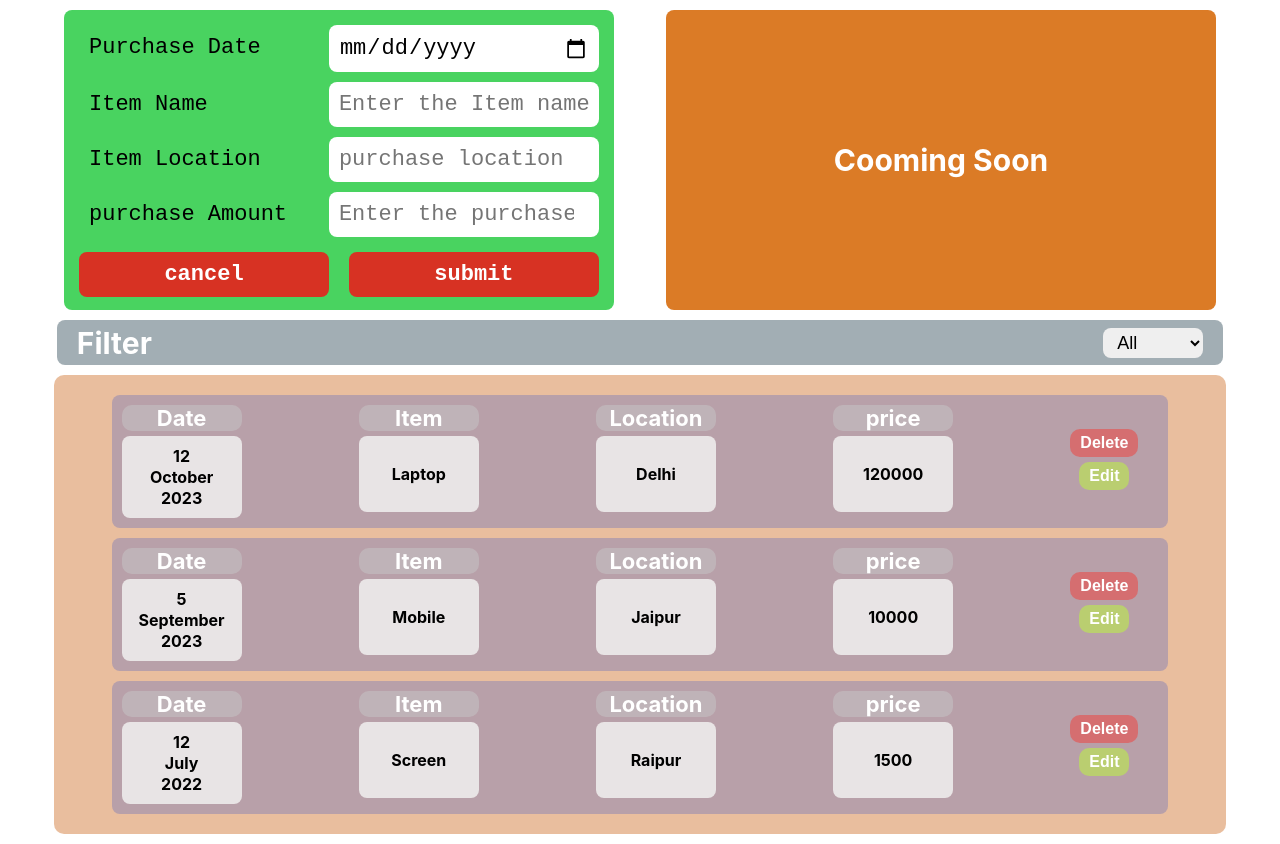
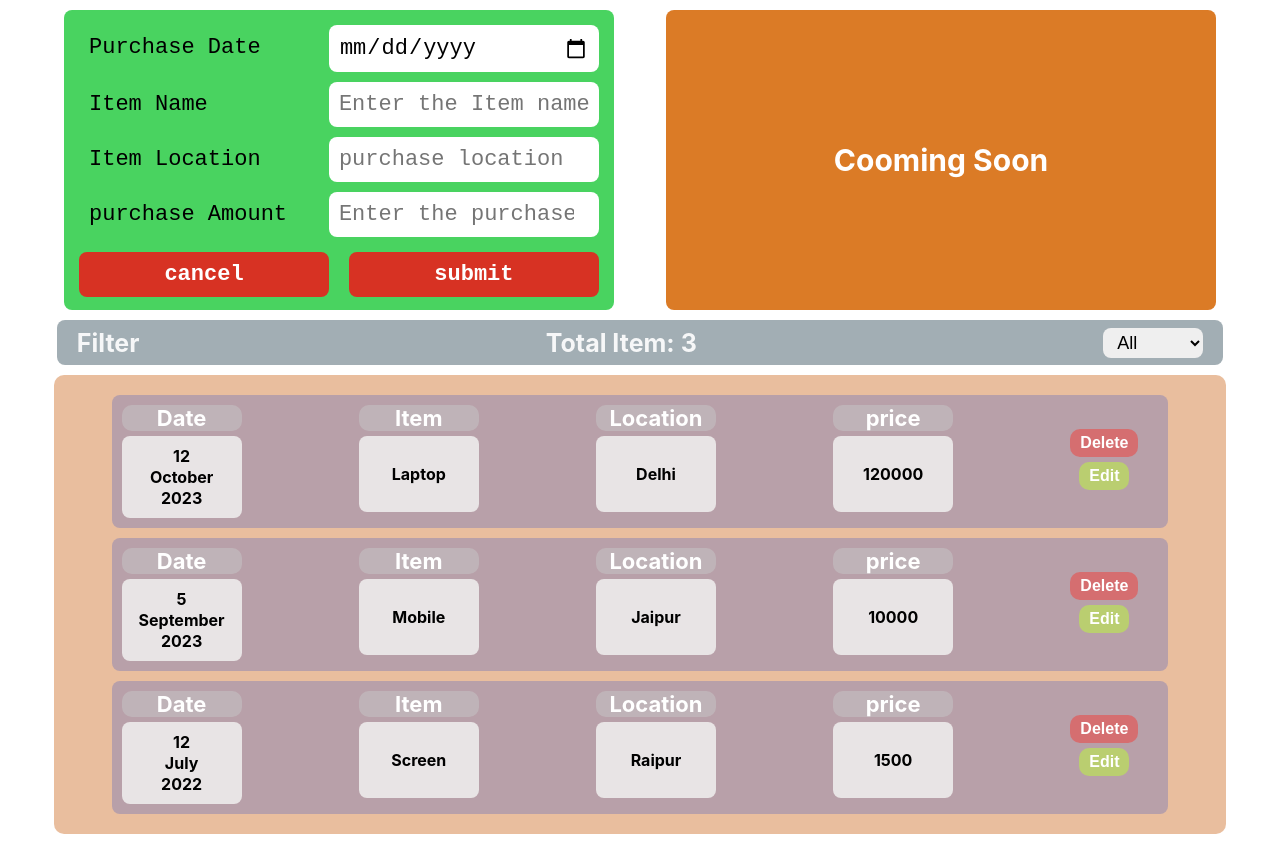
Before and after one commit to YAMITRAO/practicingProject, a React (Create React App) app: page / in a window 1280 px wide. Built offline with nearby package versions, Linux system fonts and the light colour scheme.

Commit message:
key bug fixed via random value generation

```diff
--- a/src/App.js
+++ b/src/App.js
@@ -48,16 +48,13 @@ function App() {
   }
   }
 
-
-
-
   return (
     <>
     <ExpenseForm importedDataFromExpenseForm={importedData}/>
-      <ExpenseFilter importDataFromExpenseFilter ={impoterdFromExpenseFilter}/>
+      <ExpenseFilter dataLength={updatedData.length} importDataFromExpenseFilter ={impoterdFromExpenseFilter}/>
     <div className='mainContainer'>
     {   updatedData.map( (value, index ) => {
-        return (<Expense key={index} itemData = {value} />)
+        return (<Expense key={Math.random()*0.234 + Math.random()} itemData = {value} />)
     })}
     </div>
     </>
--- a/src/component/ExpenseFilter/ExpenseFilter.css
+++ b/src/component/ExpenseFilter/ExpenseFilter.css
@@ -1,7 +1,7 @@
 
 .expenseFilter{
-    color: white;
-    font-size: 30px;
+    color: rgba(255, 255, 255, 0.9);
+    font-size: 25px;
     font-weight: bold;
     text-align: right;
     width: 88%;
--- a/src/component/ExpenseFilter/ExpenseFilter.js
+++ b/src/component/ExpenseFilter/ExpenseFilter.js
@@ -12,6 +12,7 @@ const ExpenseFilter =( props) => {
     return(
         <div className="expenseFilter">
             <div>Filter</div>
+            <div>Total Item: {props.dataLength}</div>
             <select onChange={ changeHandler }>
                 <option>All</option>
                 <option>2023</option>
```
